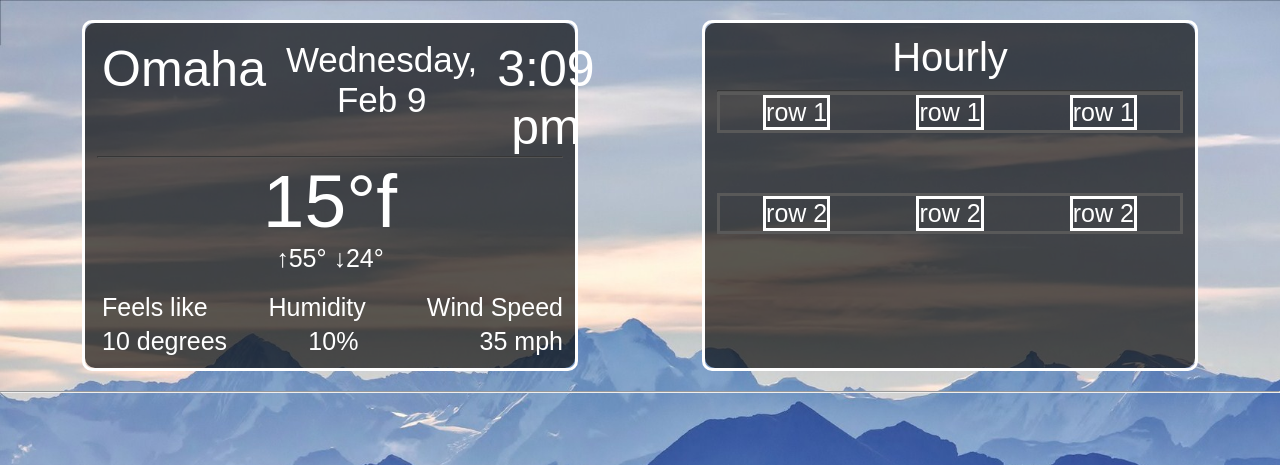
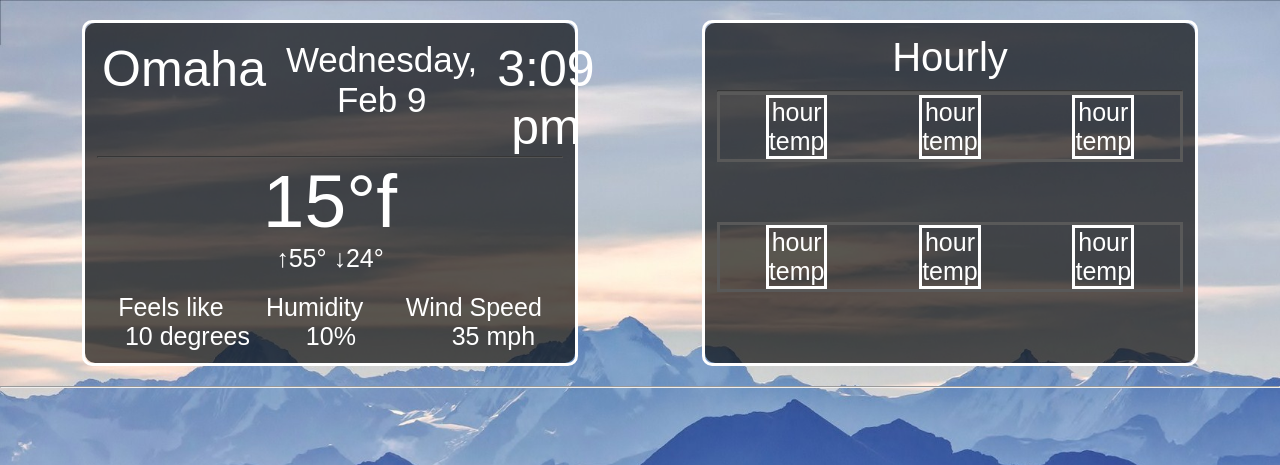
Before and after one commit to jon-tschida/Weather-app, a plain HTML site: page index.html in a window 1280 px wide. Shown: the top 465 px of the page. Drawn offline with Linux system fonts and the light colour scheme; no server answers; a web font is replaced by a local one.

Commit message:
Fixed Hourly Styling, Adjusted Current Temp card
We fixed the hourly styling by removing some unused styling rules, added a div and centered text in each hour block.

We removed the humidity percentage from the current weather card.

```diff
--- a/index.html
+++ b/index.html
@@ -24,7 +24,7 @@
 <body>
     <div class="top-blocks">
         <div class="current-temp">
-            <div class="weather-item">
+            <div class="weather-item-header">
                 <p class="timezone-content">Omaha</p>
                 <p class="date-content">February 7, 2022</p>
                 <p class="time-content">10:43pm</p>
@@ -54,24 +54,42 @@
             <hr>
             <div class="row-1">
                 <div class="hourly-item-r1">
-                    <div>row 1</div>
+                    <div>hour</div>
+                    <div class="hourly-item-r1-content">
+                        <div>temp</div>
+                    </div>
                 </div>
                 <div class="hourly-item-r1">
-                    <div>row 1</div>
+                    <div>hour</div>
+                    <div class="hourly-item-r1-content">
+                        <div>temp</div>
+                    </div>
                 </div>
                 <div class="hourly-item-r1">
-                    <div>row 1</div>
+                    <div>hour</div>
+                    <div class="hourly-item-r1-content">
+                        <div>temp</div>
+                    </div>
                 </div>
             </div>
             <div class="row-2">
                 <div class="hourly-item-r2">
-                    <div>row 2</div>
+                    <div>hour</div>
+                    <div class="hourly-item-r2-content">
+                        <div>temp</div>
+                    </div>
                 </div>
                 <div class="hourly-item-r2">
-                    <div>row 2</div>
+                    <div>hour</div>
+                    <div class="hourly-item-r2-content">
+                        <div>temp</div>
+                    </div>
                 </div>
                 <div class="hourly-item-r2">
-                    <div>row 2</div>
+                    <div>hour</div>
+                    <div class="hourly-item-r2-content">
+                        <div>temp</div>
+                    </div>
                 </div>
             </div>
         </div>
--- a/script.js
+++ b/script.js
@@ -66,13 +66,13 @@ const showWeather = function (data) {
         ((temp_max - 273.15) * 9) / 5 + 32
     )}° ↓${Math.trunc(((temp_min - 273.15) * 9) / 5 + 32)}°</div>
             <div class="weather-item">
+                <!-- <div>Humidity</div> -->
                 <div>Feels like</div>
-                <div>Humidity</div>
                 <div>Wind Speed</div>
             </div>
             <div class="weather-item">
+                <!-- <div>${humidity}%</div> -->
                 <div>${Math.trunc(((feels_like - 273.15) * 9) / 5 + 32)}°</div>
-                <div>${humidity}%</div>
                 <div>${Math.trunc(wind_speed * 2.237)} mph</div>
             </div>
     `;
@@ -130,8 +130,7 @@ const populateDaily = function (data) {
             otherDayForecast += `
             <div class="weather-forecast-item">
                 <div class="day">${weekday}</div>
-                <img src="http://openweathermap.org/img/wn/${
-                  day.weather[0].icon
+                <img src="http://openweathermap.org/img/wn/${day.weather[0].icon
                 }@2x.png" alt="weather icon" class="w-icon">
                 <div class="temp">Day: ${Math.trunc(
                     ((day.temp.day - 273.15) * 9) / 5 + 32
--- a/style.css
+++ b/style.css
@@ -63,6 +63,15 @@ body {
   text-align: center;
   font-size: 50px;
 }
+.weather-item-header{
+    font-size: 25px;
+    font-family: "Barlow Condensed", sans-serif;
+    color: white;
+    justify-content: space-between;
+    display: flex;
+    position: relative;
+    margin: 5px 0px 0px 5px;
+}
 /* END TOP ROW CURRENT TEMP BLOCK */
 
 .cur-temp-content {
@@ -84,10 +93,9 @@ body {
   font-size: 25px;
   font-family: "Barlow Condensed", sans-serif;
   color: white;
-  justify-content: space-between;
+  justify-content:space-around;
   display: flex;
   position: relative;
-  margin: 5px 0px 0px 5px;
 }
 /* END CURRENT TEMP BLOCK */
 
@@ -123,16 +131,12 @@ body {
   margin-bottom: 10px;
 }
 .row-1 {
-  /* width: fit-content; */
-  margin: auto;
   display: flex;
 
   border: white solid;
   margin-bottom: 60px;
 }
 .row-2 {
-  /* width: fit-content; */
-  margin: auto;
   display: flex;
 
   border: white solid;
@@ -141,27 +145,18 @@ body {
   font-size: 25px;
   font-family: "Barlow Condensed", sans-serif;
   color: white;
-
-  justify-content: space-between;
-  display: flex;
-
   margin: auto;
-  float: left;
   position: relative;
-
+  text-align: center;
   border: white solid;
 }
 .hourly-item-r2 {
   font-size: 25px;
   font-family: "Barlow Condensed", sans-serif;
   color: white;
-
-  justify-content: space-between;
-  display: flex;
-
   margin: auto;
-  float: left;
   position: relative;
+  text-align: center;
 
   border: white solid;
 }
```
Lines whose indentation alone changed are shown as unchanged.
